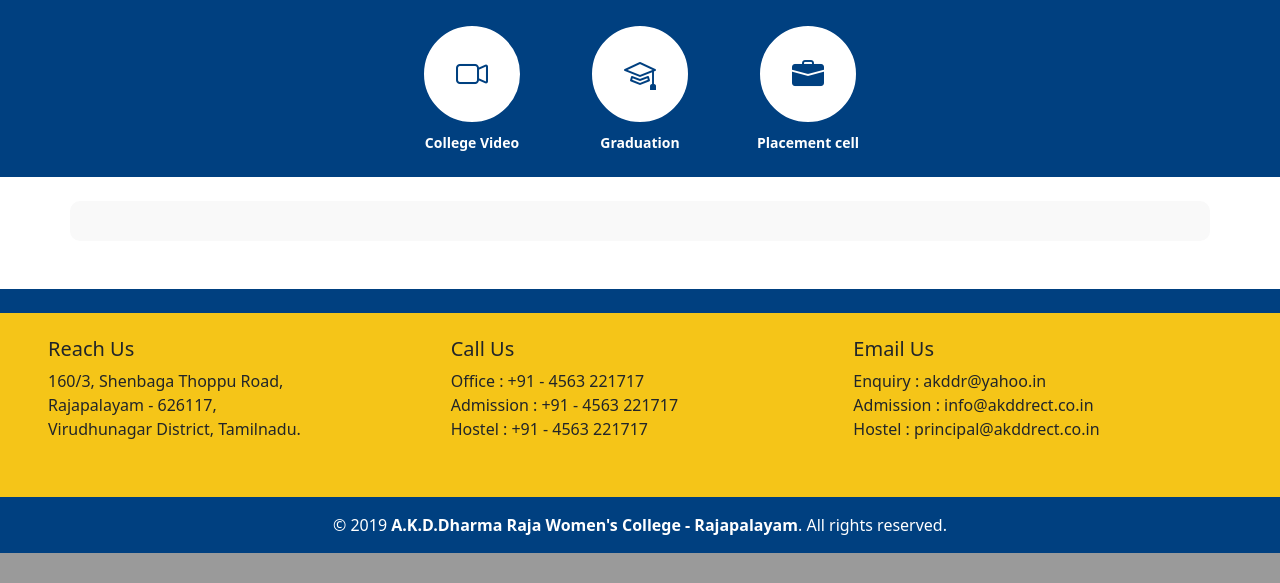
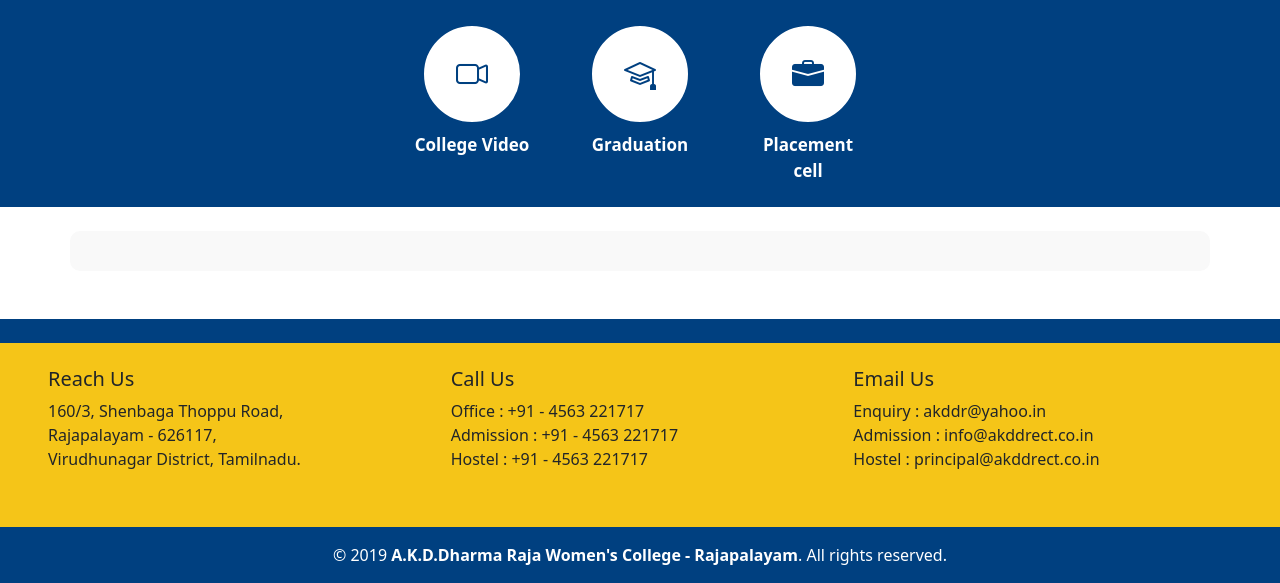
Before and after one commit to veni-56/college_site, a Django app: page / in a window 1280 px wide. Shown: the part 884-1467 px from the top of the page. Before the commit the page ends 1437 px from the top, so only its background shows below. Run offline with Django 5.2, Linux system fonts and the light colour scheme; data comes from the database, SQL or seed files in the repository.

Commit message:
Add style.css

```diff
--- a/homepage/static/css/style.css
+++ b/homepage/static/css/style.css
@@ -154,8 +154,8 @@ header, .college-header {
 }
 
 .title-text {
-  font-size: 14px;
+  font-size: 17px;
   margin-top: 4px;
   color: #ffffff;
-  font-weight: 600;
+  font-weight: bold;
 }
```
